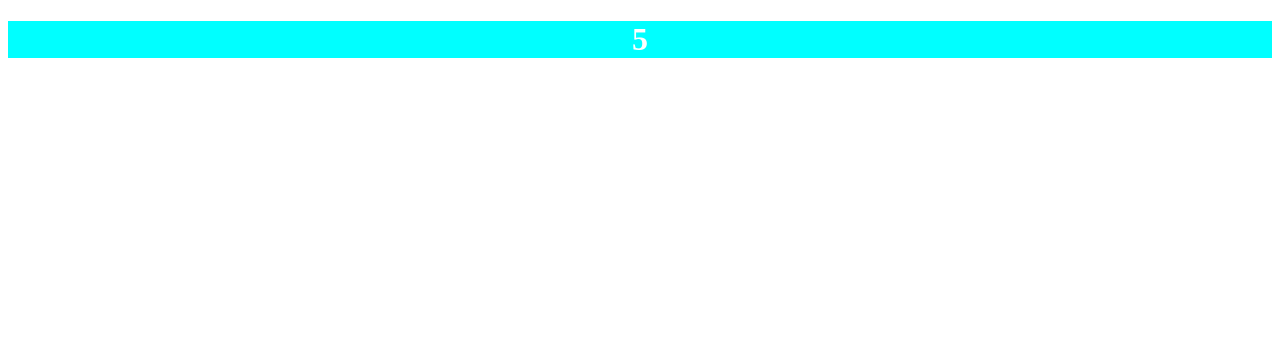
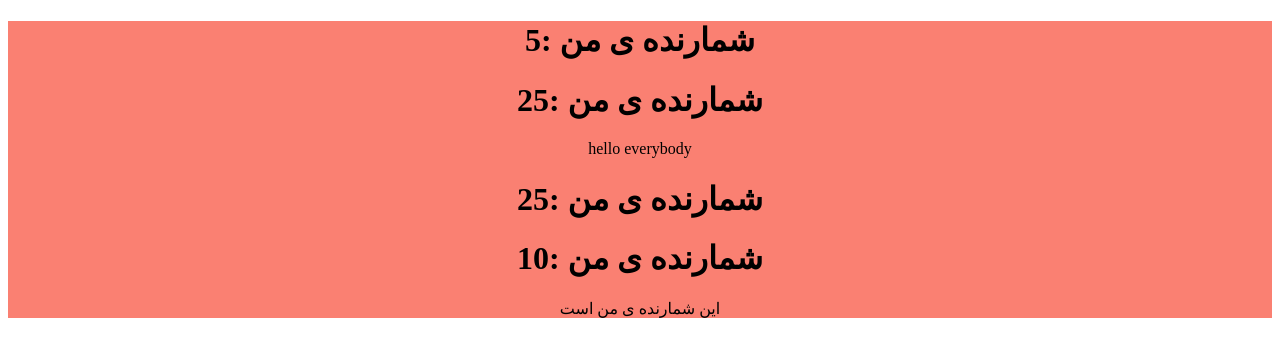
Before and after one commit to soranlotfi/React-project-start-up, a React (Create React App) app: page / in a window 1280 px wide. Shown: the top 356 px of the page. Built offline with nearby package versions, Linux system fonts and the light colour scheme.

Commit message:
props default value

```diff
--- a/src/App.js
+++ b/src/App.js
@@ -6,9 +6,13 @@ const  App = ()=>{
     return(
         <div className="Soran">
             <Counter count={5}/>
-            {/*<Counter name = "soran" isLoggedIn={true}></Counter>*/}
-            {/*<Counter myArray={[1,2,3,4]}/>*/}
-
+            <Counter name = "soran" isLoggedIn={true}>
+                hello everybody
+            </Counter>
+            <Counter myArray={[1,2,3,4]}/>
+            <Counter count = {10}>
+                این شمارنده ی من است
+            </Counter>
         </div>
     )
 }
--- a/src/Components/Counter.jsx
+++ b/src/Components/Counter.jsx
@@ -2,10 +2,16 @@
 const Counter = (props)=>{
     const {count} = props
     console.log(props)
-    props.count===5?alert("hello"):alert("bye");
+    // props.count===5?alert("hello"):alert("bye");
     return(
-        <h1>{count}</h1>
+        <div>
+            <h1> شمارنده ی من :{count}</h1>
+            <p>{props.children}</p>
+        </div>
     )
+}
+Counter.defaultProps = {
+    count : 25
 }
 
 export default  Counter;
--- a/src/style/style.css
+++ b/src/style/style.css
@@ -1,6 +1,6 @@
 .Soran{
     width: 100%;
-    background-color: aqua;
-    color: #fff;
+    background-color: salmon;
+    color: #000;
     text-align: center;
 }
```
